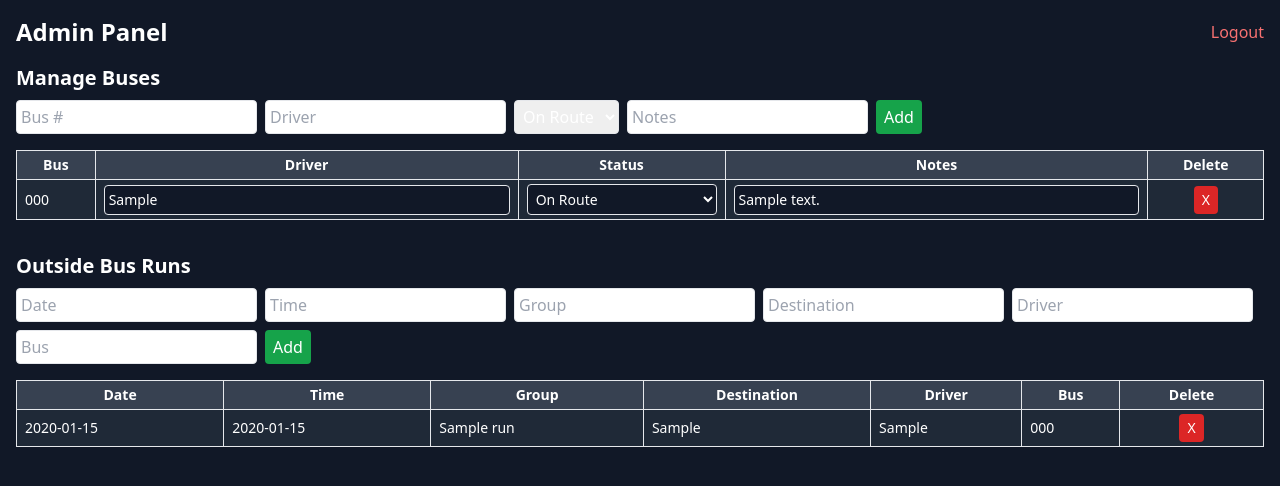
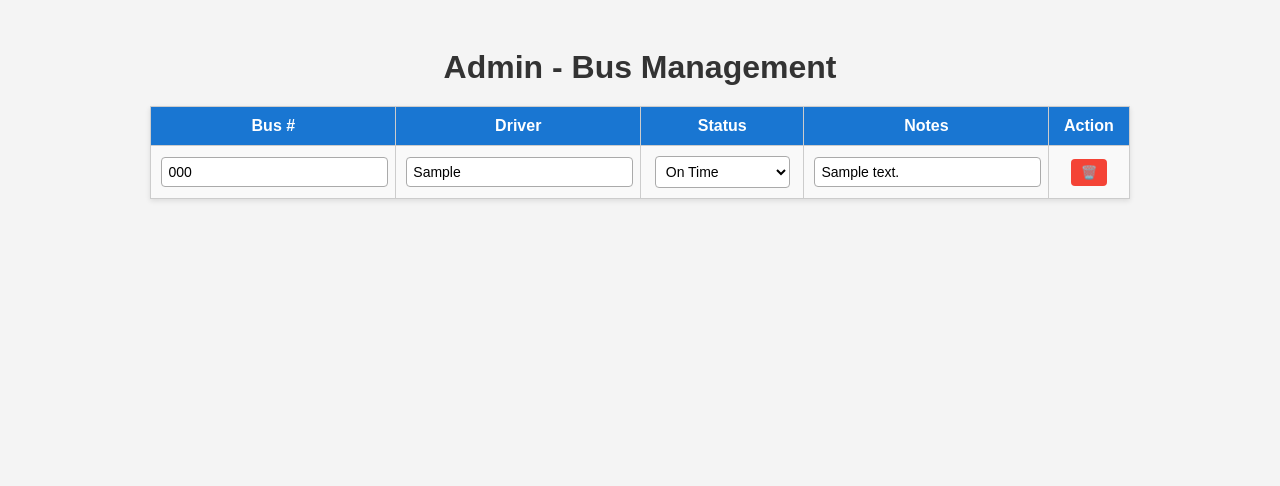
Before and after one commit to AJOAISD/SIngleStatusBoard, a Flask app: page /admin in a window 1280 px wide. Shown: the top 486 px of the page. Run offline with Flask 3, Linux system fonts and the light colour scheme; the visitor is signed in with stand-in values (Sample User, id 1); tables that the repository leaves empty hold one stand-in row (values such as "Sample post"); some libraries are stand-ins or nearby versions.

Commit message:
font fix

```diff
--- a/templates/admin.html
+++ b/templates/admin.html
@@ -1,134 +1,120 @@
 <!DOCTYPE html>
 <html>
 <head>
-  <meta charset="UTF-8">
-  <title>Admin Panel</title>
-  <script src="https://cdn.tailwindcss.com"></script>
+  <title>Admin - Bus Management</title>
+  <style>
+    body {
+      font-family: sans-serif;
+      background: #f4f4f4;
+      color: #333;
+      padding: 20px;
+    }
+
+    h1 {
+      text-align: center;
+      margin-bottom: 20px;
+    }
+
+    table {
+      margin: auto;
+      border-collapse: collapse;
+      width: 80%;
+      background: white;
+      box-shadow: 0 2px 5px rgba(0,0,0,0.1);
+    }
+
+    th, td {
+      padding: 10px;
+      border: 1px solid #ccc;
+      text-align: center;
+    }
+
+    th {
+      background: #1976d2;
+      color: white;
+    }
+
+    input, select {
+      width: 95%;
+      padding: 6px;
+      border: 1px solid #aaa;
+      border-radius: 4px;
+      font-size: 14px;
+      color: #000;               /* <-- fixed text color */
+      background: #fff;          /* <-- white background for visibility */
+    }
+
+    input:focus, select:focus {
+      outline: none;
+      border-color: #1976d2;
+      box-shadow: 0 0 3px rgba(25, 118, 210, 0.5);
+    }
+
+    button.delete {
+      background: #f44336;
+      border: none;
+      color: white;
+      padding: 6px 10px;
+      border-radius: 4px;
+      cursor: pointer;
+    }
+
+    button.delete:hover {
+      background: #d32f2f;
+    }
+
+    tr:nth-child(even) {
+      background: #f9f9f9;
+    }
+
+  </style>
 </head>
-<body class="bg-gray-900 text-white">
-  <div class="container mx-auto p-4">
-    <div class="flex justify-between items-center mb-4">
-      <h1 class="text-2xl font-bold">Admin Panel</h1>
-      <a href="/logout" class="text-red-400 hover:underline">Logout</a>
-    </div>
-
-    <!-- Add New Bus -->
-    <h2 class="text-xl font-semibold mb-2">Manage Buses</h2>
-    <form method="POST" class="flex flex-wrap gap-2 mb-4">
-      <input type="hidden" name="action" value="add">
-      <input type="text" name="bus_number" placeholder="Bus #" required class="border rounded p-1">
-      <input type="text" name="driver" placeholder="Driver" required class="border rounded p-1">
-      <select name="status" class="border rounded p-1">
-        <option>On Route</option>
-        <option>Delayed</option>
-        <option>In Garage</option>
-      </select>
-      <input type="text" name="notes" placeholder="Notes" class="border rounded p-1">
-      <button class="bg-green-600 px-2 py-1 rounded hover:bg-green-700">Add</button>
-    </form>
-
-    <!-- Bus Table -->
-    <table class="w-full text-sm border-collapse mb-8">
-      <thead class="bg-gray-700">
-        <tr>
-          <th class="border px-2 py-1">Bus</th>
-          <th class="border px-2 py-1">Driver</th>
-          <th class="border px-2 py-1">Status</th>
-          <th class="border px-2 py-1">Notes</th>
-          <th class="border px-2 py-1">Delete</th>
-        </tr>
-      </thead>
-      <tbody>
+<body>
+  <h1>Admin - Bus Management</h1>
+  <table>
+    <tr><th>Bus #</th><th>Driver</th><th>Status</th><th>Notes</th><th>Action</th></tr>
     {% for bus in buses %}
-        <tr class="bg-gray-800 hover:bg-gray-700" data-bus-id="{{ bus.id }}">
-          <td class="border px-2 py-1">{{ bus.bus_number }}</td>
-          <td class="border px-2 py-1">
-            <input type="text" data-field="driver" value="{{ bus.driver }}" class="border rounded p-1 w-full bg-gray-900 text-white">
-          </td>
-          <td class="border px-2 py-1">
-            <select data-field="status" class="border rounded p-1 w-full bg-gray-900 text-white">
-              <option {% if bus.status=='On Route' %}selected{% endif %}>On Route</option>
-              <option {% if bus.status=='Delayed' %}selected{% endif %}>Delayed</option>
-              <option {% if bus.status=='In Garage' %}selected{% endif %}>In Garage</option>
+    <tr data-id="{{ bus[0] }}">
+      <td><input value="{{ bus[1] }}" data-field="bus_number"></td>
+      <td><input value="{{ bus[2] }}" data-field="driver"></td>
+      <td>
+        <select data-field="status">
+          <option {% if bus[3]=='On Time' %}selected{% endif %}>On Time</option>
+          <option {% if bus[3]=='Delayed' %}selected{% endif %}>Delayed</option>
+          <option {% if bus[3]=='Out of Service' %}selected{% endif %}>Out of Service</option>
         </select>
       </td>
-          <td class="border px-2 py-1">
-            <input type="text" data-field="notes" value="{{ bus.notes }}" class="border rounded p-1 w-full bg-gray-900 text-white">
-          </td>
-          <td class="border px-2 py-1 text-center">
-            <form method="POST">
-              <input type="hidden" name="bus_id" value="{{ bus.id }}">
-              <button name="action" value="delete" class="bg-red-600 px-2 py-1 rounded hover:bg-red-700">X</button>
-            </form>
-          </td>
+      <td><input value="{{ bus[4] }}" data-field="notes"></td>
+      <td><button class="delete">🗑️</button></td>
     </tr>
     {% endfor %}
-      </tbody>
   </table>
 
-    <!-- Outside Bus Runs -->
-    <h2 class="text-xl font-semibold mb-2">Outside Bus Runs</h2>
-    <form method="POST" class="flex flex-wrap gap-2 mb-4">
-      <input type="hidden" name="action" value="add_run">
-      <input type="text" name="run_date" placeholder="Date" required class="border rounded p-1">
-      <input type="text" name="run_time" placeholder="Time" required class="border rounded p-1">
-      <input type="text" name="group_name" placeholder="Group" required class="border rounded p-1">
-      <input type="text" name="destination" placeholder="Destination" required class="border rounded p-1">
-      <input type="text" name="driver" placeholder="Driver" required class="border rounded p-1">
-      <input type="text" name="bus_number" placeholder="Bus" required class="border rounded p-1">
-      <button class="bg-green-600 px-2 py-1 rounded hover:bg-green-700">Add</button>
-    </form>
+  <script>
+    async function updateField(id, field, value) {
+      await fetch("/update_field", {
+        method: "POST",
+        headers: { "Content-Type": "application/json" },
+        body: JSON.stringify({ id, field, value })
+      });
+    }
 
-    <table class="w-full text-sm border-collapse">
-      <thead class="bg-gray-700">
-        <tr>
-          <th class="border px-2 py-1">Date</th>
-          <th class="border px-2 py-1">Time</th>
-          <th class="border px-2 py-1">Group</th>
-          <th class="border px-2 py-1">Destination</th>
-          <th class="border px-2 py-1">Driver</th>
-          <th class="border px-2 py-1">Bus</th>
-          <th class="border px-2 py-1">Delete</th>
-        </tr>
-      </thead>
-      <tbody>
-        {% for run in runs %}
-        <tr class="bg-gray-800 hover:bg-gray-700">
-          <form method="POST">
-            <input type="hidden" name="run_id" value="{{ run.id }}">
-            <td class="border px-2 py-1">{{ run.run_date }}</td>
-            <td class="border px-2 py-1">{{ run.run_time }}</td>
-            <td class="border px-2 py-1">{{ run.group_name }}</td>
-            <td class="border px-2 py-1">{{ run.destination }}</td>
-            <td class="border px-2 py-1">{{ run.driver }}</td>
-            <td class="border px-2 py-1">{{ run.bus_number }}</td>
-            <td class="border px-2 py-1 text-center">
-              <button name="action" value="delete_run" class="bg-red-600 px-2 py-1 rounded hover:bg-red-700">X</button>
-            </td>
-          </form>
-        </tr>
-        {% endfor %}
-      </tbody>
-    </table>
-  </div>
-
-  <script>
-    document.querySelectorAll('input[data-field], select[data-field]').forEach(el => {
-      el.addEventListener('change', async e => {
-        const row = e.target.closest('tr');
-        const busId = row.dataset.busId;
-        const field = e.target.dataset.field;
-        const value = e.target.value;
-
-        const res = await fetch('/update_bus_field', {
-          method: 'POST',
-          headers: {'Content-Type': 'application/json'},
-          body: JSON.stringify({ bus_id: busId, field, value })
+    document.querySelectorAll("input, select").forEach(el => {
+      el.addEventListener("change", e => {
+        const tr = el.closest("tr");
+        const id = tr.dataset.id;
+        const field = el.dataset.field;
+        const value = el.value;
+        updateField(id, field, value);
+      });
     });
 
-        if (!res.ok) {
-          alert('Failed to update. Please try again.');
-        }
+    document.querySelectorAll(".delete").forEach(btn => {
+      btn.addEventListener("click", async () => {
+        const tr = btn.closest("tr");
+        const id = tr.dataset.id;
+        await fetch(`/delete_bus/${id}`, { method: "DELETE" });
+        tr.remove();
       });
     });
   </script>
```
Also changed, not shown: 1 other file. Lines whose indentation alone changed are shown as unchanged.
